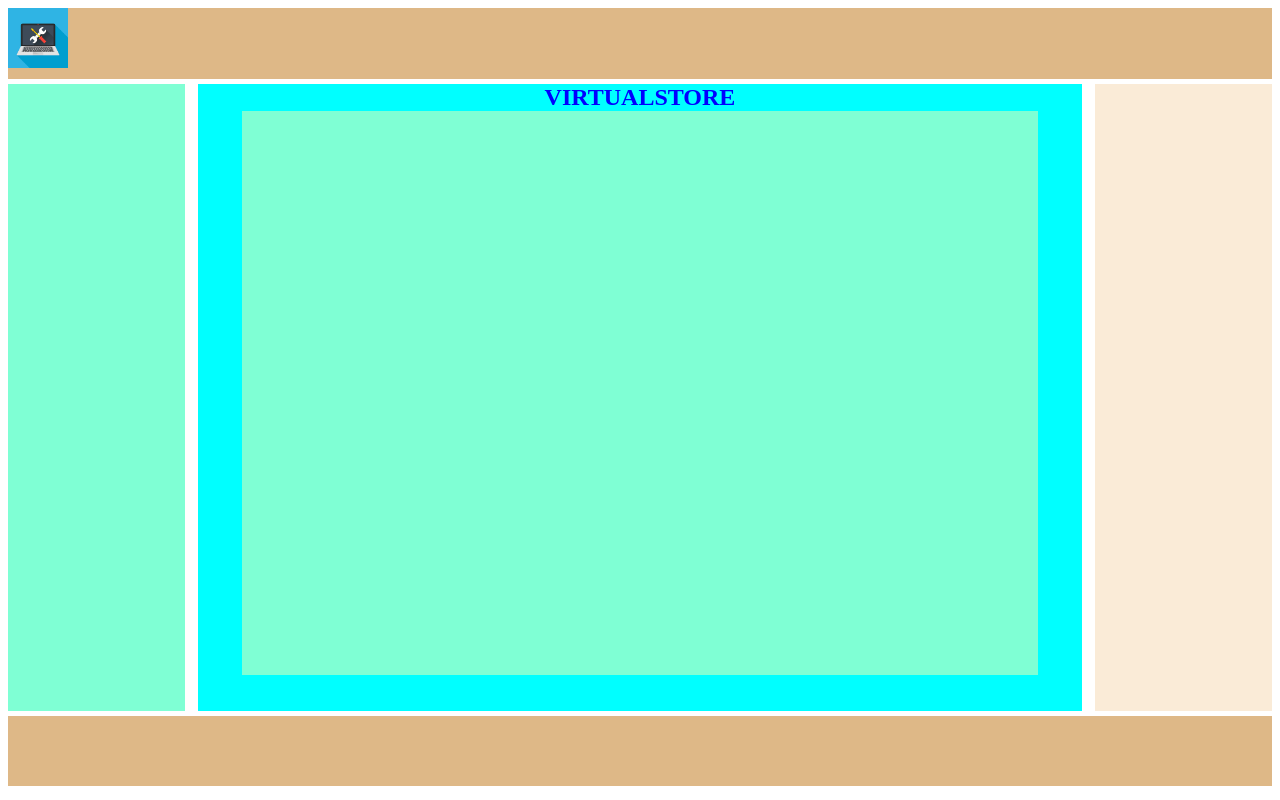
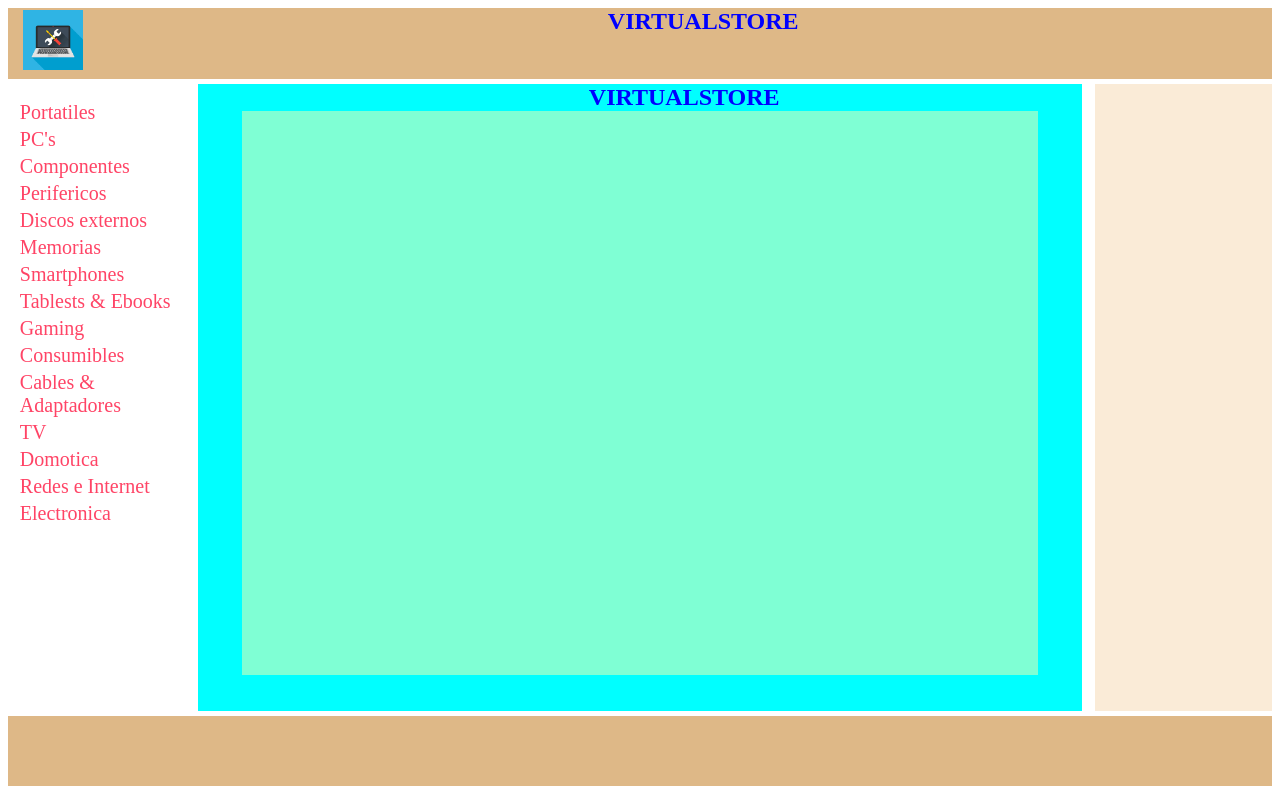
Before and after one commit to Rex0747/VirtualStore, a Django app: page /virtualstore in a window 1280 px wide. Run offline with Django 3.2, Linux system fonts and the light colour scheme.

Commit message:
29032020

```diff
--- a/media/css/virtualstore.css
+++ b/media/css/virtualstore.css
@@ -2,10 +2,14 @@
 #contenido{width:90%;height:90%;background-color:aquamarine;margin:auto;}
 #titulo{margin:auto;color:blue;text-align:center;}
 
-#barraDerecha{width:14%;height:80%;background-color:aquamarine;float:left;}
+#barraDerecha{width:14%;height:80%;background-color:rgba(255,255,255,0.2);float:left;}
 #barraIzquida{width:14%;height:80%;background-color:antiquewhite;float:right;}
 
 #header{width:100%;height:9%;background-color:burlywood;margin-bottom:5px;}
 #footer{width:100%;height:9%;background-color:burlywood;margin-top:5px;}
 
-#logo{width: 60px }
+#logo{width: 60px; float:left;margin-left: 15px;margin-top:2px; }
+#titulo{margin-left: 10% ;color: blue;;}
+
+#tcategorias{margin: 8% 5%}
+#tcategorias tr td a{ text-decoration: none;font-size:20px; color:#F46 }
--- a/templates/barraDerecha.html
+++ b/templates/barraDerecha.html
@@ -2,6 +2,53 @@
 
 <html lang="es">
 <div id="barraDerecha">
+    <table id="tcategorias">
+        <tr>
+            <td><a href="http://localhost:8082/p/portatiles">Portatiles</a></td>
+        </tr>
+        <tr>
+            <td><a href="http://localhost:8082/p/pcs">PC's</a></td>
+        </tr>
+        <tr>
+            <td><a href="http://localhost:8082/p/componentes">Componentes</a></td>
+        </tr>
+        <tr>
+            <td><a href="http://localhost:8082/p/perifericos">Perifericos</a></td>
+        </tr>
+        <tr>
+            <td><a href="http://localhost:8082/p/discosexternos">Discos externos</a></td>
+        </tr>
+        <tr>
+            <td><a href="http://localhost:8082/p/memorias">Memorias</a></td>
+        </tr>
+        <tr>
+            <td><a href="http://localhost:8082/p/smartphones">Smartphones</a></td>
+        </tr>
+        <tr>
+            <td><a href="http://localhost:8082/p/tablesboobs">Tablests & Ebooks</a></td>
+        </tr>
+        <tr>
+            <td><a href="http://localhost:8082/p/gaming">Gaming</a></td>
+        </tr>
+        <tr>
+            <td><a href="http://localhost:8082/p/consumibles">Consumibles</a></td>
+        </tr>
+        <tr>
+            <td><a href="http://localhost:8082/p/adaptadores">Cables & Adaptadores</a></td>
+        </tr>
+        <tr>
+            <td><a href="http://localhost:8082/p/tv">TV</a></td>
+        </tr>
+        <tr>
+            <td><a href="http://localhost:8082/p/domotica">Domotica</a></td>
+        </tr>
+        <tr>
+            <td><a href="http://localhost:8082/p/redes">Redes e Internet</a></td>
+        </tr>
+        <tr>
+            <td><a href="http://localhost:8082/p/electronica">Electronica</a></td>
+        </tr>
+    </table>
 
 
 </div>
--- a/templates/header.html
+++ b/templates/header.html
@@ -3,6 +3,7 @@
 <html lang="es">
 <div id="header">
     <img id="logo" src="{% static 'img/repair.gif' %}">
+    <h2 id="titulo">VIRTUALSTORE</h2>
 
 
 
--- a/tiendainf/views.py
+++ b/tiendainf/views.py
@@ -4,3 +4,10 @@ from django.shortcuts import render
 def virtualstore(request):
 
     return render(request, 'index.html',{'titulo': 'VIRTUALSTORE'} )
+
+def portatiles(request, url):
+    print('URL: ' + url)
+    if url=='portatiles':
+        return render(request, 'index.html', {'titulo': 'PORTATILES'})
+    if url=='pcs':
+        return render(request, 'index.html', {'titulo': 'PCS'})
--- a/virtualstore/urls.py
+++ b/virtualstore/urls.py
@@ -26,6 +26,7 @@ urlpatterns = [
     path('addentrada',viewEntradas.AddEntrada),
     path('addsalida',viewSalidas.AddSalida),
     path('virtualstore', viewTienda.virtualstore),
+    path('p/<url>', viewTienda.portatiles),
 
 
 
```
